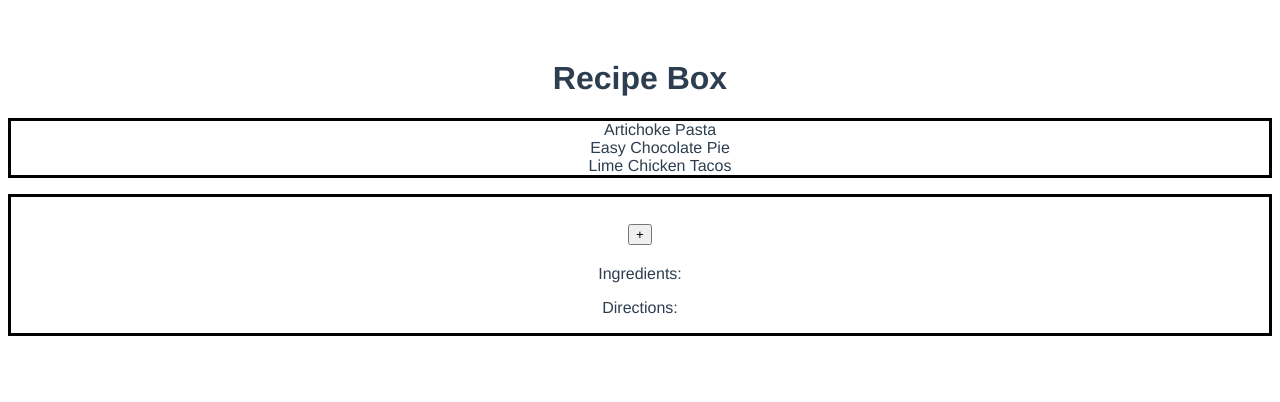
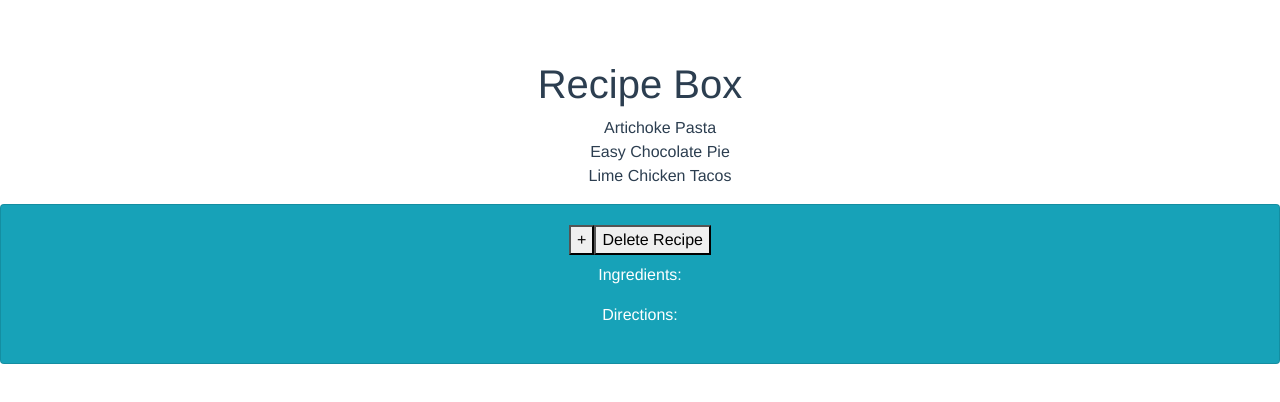
Before and after one commit to annahisenberg/vue-recipe-box, a Vue app: page / in a window 1280 px wide. Shown: the top 402 px of the page. Built offline with nearby package versions, Linux system fonts and the light colour scheme.

Commit message:
add delete functionality

```diff
--- a/package.json
+++ b/package.json
@@ -8,8 +8,10 @@
     "lint": "vue-cli-service lint"
   },
   "dependencies": {
+    "bootstrap": "^4.3.1",
+    "bootstrap-vue": "^2.0.0-rc.17",
     "core-js": "^2.6.5",
-    "vue": "^2.6.6",
+    "vue": "^2.6.10",
     "vuex": "^3.0.1"
   },
   "devDependencies": {
--- a/src/components/Recipe.vue
+++ b/src/components/Recipe.vue
@@ -1,5 +1,6 @@
 <template>
-  <div id="recipe-container">
+  <b-card bg-variant="info" text-variant="white" id="recipe-container">
+    <button @click="addRecipe">+</button>
     <div id="form-container" v-if="clicked">
       <form>
         <label>Title</label>
@@ -11,10 +12,9 @@
         <button @click.prevent="saveNewRecipe">Add Recipe</button>
       </form>
     </div>
-    <h2>
-      {{ getTitle }}
-      <button @click="addRecipe">+</button>
-    </h2>
+    <button @click="deleteRecipe">Delete Recipe</button>
+    <section>
+      <h2>{{ getTitle }}</h2>
       <p>Ingredients:</p>
       <ul>
         <li :key="index" v-for="(ingredient, index) in getIngredients">{{ingredient}}</li>
@@ -23,7 +23,8 @@
       <ol>
         <li :key="index" v-for="(direction, index) in getDirections">{{direction}}</li>
       </ol>
-  </div>
+    </section>
+  </b-card>
 </template>
 
 <script>
@@ -41,13 +42,13 @@ export default {
   },
   computed: {
     getTitle() {
-      return this.$store.getters.getCurrentRecipe.title;
+      return this.$store.getters.currentRecipe.title;
     },
     getIngredients() {
-      return this.$store.getters.getCurrentRecipe.Ingredients;
+      return this.$store.getters.currentRecipe.Ingredients;
     },
     getDirections() {
-      return this.$store.getters.getCurrentRecipe.Directions;
+      return this.$store.getters.currentRecipe.Directions;
     }
   },
   methods: {
@@ -62,6 +63,9 @@ export default {
     },
     separateDirections() {
       this.form.Directions = this.form.Directions.split(",");
+    },
+    deleteRecipe() {
+      this.$store.dispatch("deleteRecipe", this.form);
     }
   }
 };
@@ -71,9 +75,4 @@ export default {
 ul {
   list-style-type: none;
 }
-
-#recipe-container,
-#form-container {
-  border: 0.2rem solid black;
-}
 </style>
--- a/src/components/RecipeList.vue
+++ b/src/components/RecipeList.vue
@@ -26,7 +26,6 @@ export default {
 <!-- Add "scoped" attribute to limit CSS to this component only -->
 <style scoped>
 ul {
-  border: 0.2rem solid black;
   list-style-type: none;
 }
 
--- a/src/main.js
+++ b/src/main.js
@@ -1,6 +1,11 @@
 import Vue from 'vue'
 import App from './App.vue'
 import store from './store'
+import BootstrapVue from 'bootstrap-vue'
+import 'bootstrap/dist/css/bootstrap.css'
+import 'bootstrap-vue/dist/bootstrap-vue.css'
+
+Vue.use(BootstrapVue)
 
 Vue.config.productionTip = false
 
--- a/src/store.js
+++ b/src/store.js
@@ -29,6 +29,11 @@ export default new Vuex.Store({
     },
     SAVE_NEW_RECIPE(state, payload) {
       state.recipes.push(payload);
+    },
+    DELETE_RECIPE(state, payload) {
+      let item = state.recipes.indexOf(payload.title);
+      state.recipes.splice(item, 1);
+      state.currentRecipe = state.recipes[0];
     }
   },
   actions: {
@@ -41,10 +46,15 @@ export default new Vuex.Store({
       commit
     }, newRecipe) {
       commit('SAVE_NEW_RECIPE', newRecipe);
+    },
+    deleteRecipe({
+      commit
+    }, recipe) {
+      commit('DELETE_RECIPE', recipe);
     }
   },
   getters: {
-    getCurrentRecipe(state) {
+    currentRecipe(state) {
       return state.currentRecipe;
     }
   }
```
Also changed, not shown: 1 other file (tests, documents, lock files or other folders). Lines whose indentation alone changed are shown as unchanged.
